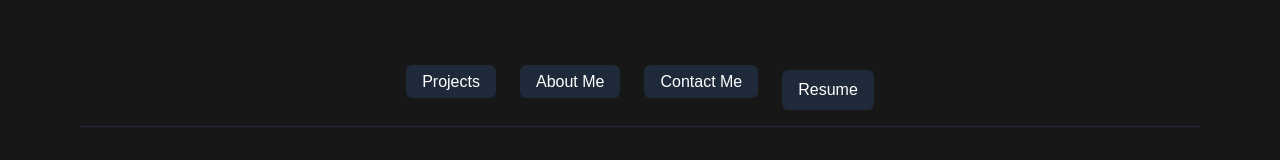
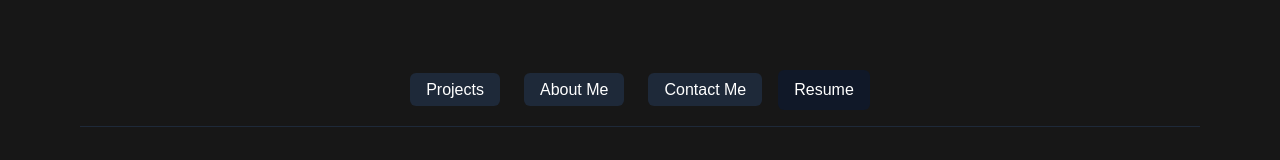
Before and after one commit to tomasGonz67/nextJS-WordpressPortfolio, a Next.js app: page /about in a window 1280 px wide. Shown: the top 160 px of the page. Built offline with nearby package versions, Linux system fonts and the light colour scheme; no server answers.

Commit message:
fix styling:

```diff
--- a/Components/Header.tsx
+++ b/Components/Header.tsx
@@ -20,7 +20,7 @@ export default function Navbar(){
     };
     return(
         <header className='from-gray-900 to-black text-white w-full p-4 border-b border-gray-800 '>
-            <nav className="relative">
+            <nav className="relative flex items-center justify-center">
                 {/* Mobile menu button with hamburger icon */}
                 <div className="md:hidden absolute left-4 top-1/2 transform -translate-y-1/2 z-50">
                     <button
@@ -121,10 +121,13 @@ export default function Navbar(){
                             Contact Me
                         </Link>
                     </li>
-                    <button onClick={handleResumeClick} className="px-4 py-2 bg-gray-800 hover:bg-gray-700 text-white rounded-md transition-all duration-200 transform hover:scale-105 hover:shadow-lg text-center cursor-pointer">
+
+
+                </ul>
+                <button onClick={handleResumeClick} className="ml-4 px-4 py-2 bg-gray-900 hover:bg-gray-700 text-white rounded-md transition-all duration-200 transform hover:scale-105 hover:shadow-lg text-center cursor-pointer">
                             Resume
-                        </button>
-                </ul>
+                </button>
+
             </nav>
         </header>
     )
```
